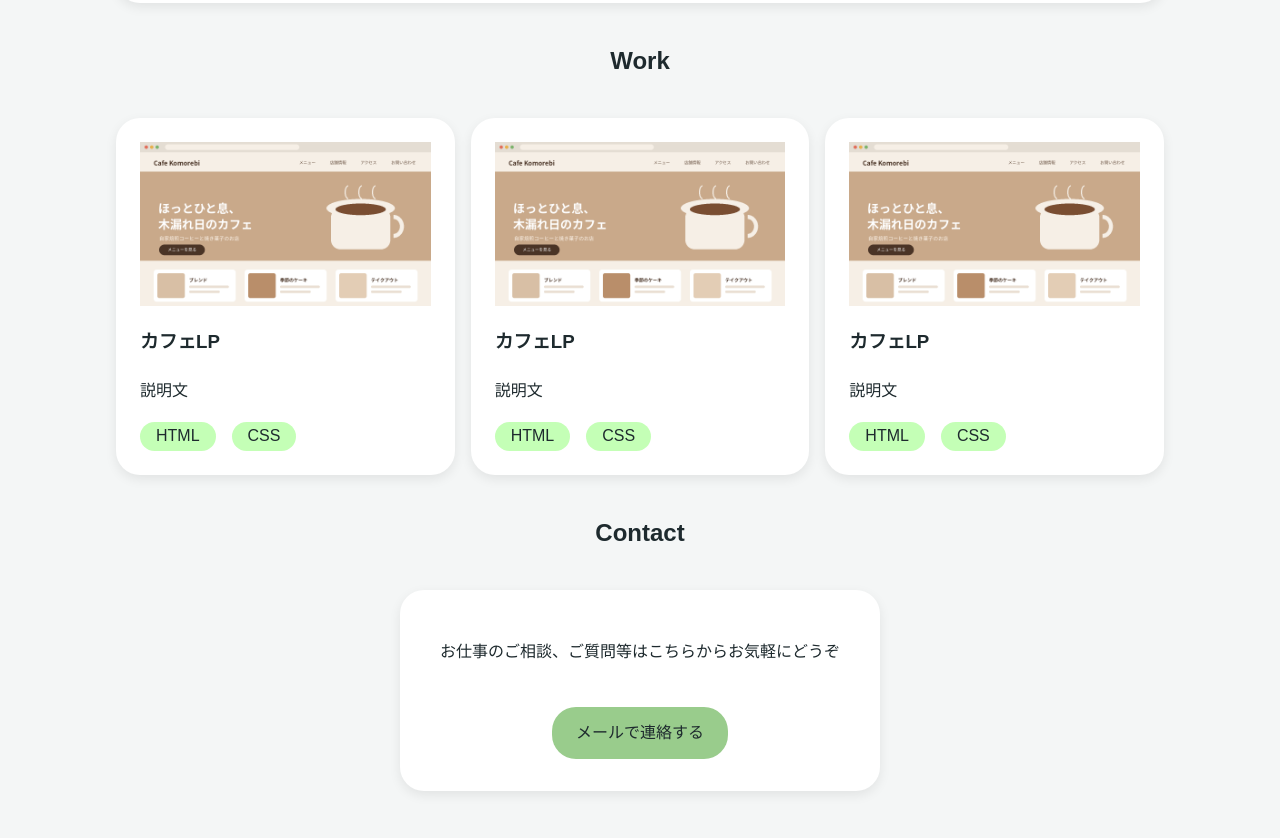
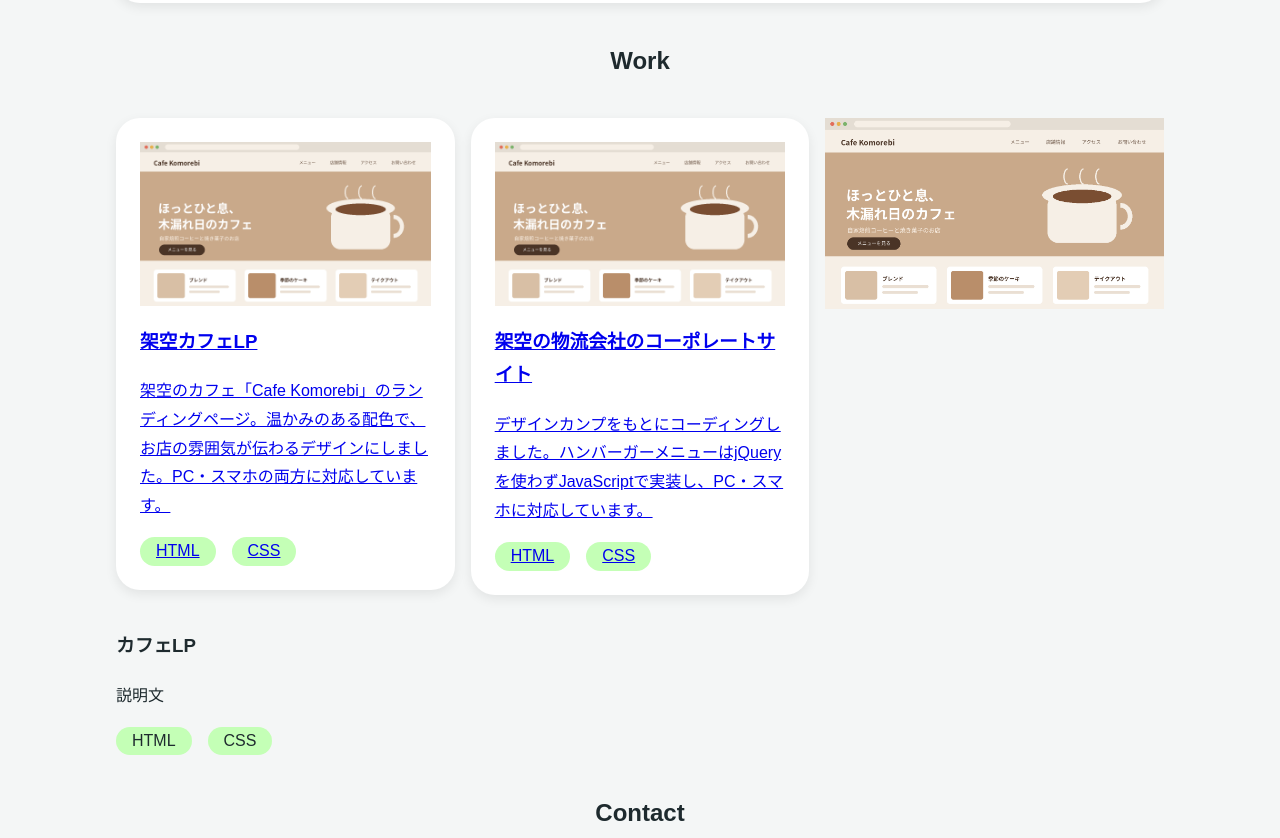
Before and after one commit to kuroneko-nilyanko/kuroneko-nilyanko.github.io, a plain HTML site: page index.html in a window 1280 px wide. Shown: the part 1105-1943 px from the top of the page. Drawn offline with Linux system fonts and the light colour scheme.

Commit message:
Add files via upload

```diff
--- a/index.html
+++ b/index.html
@@ -87,35 +87,38 @@
 
 
     <div class="work-list">
+        <a href="https://kuroneko-nilyanko.github.io/cafe/">
         <div class="card">
 
                 <img src="img/cafe-lp.png" alt="サイト画像" class="work-img">
 
             <div>
-                <h3>カフェLP</h3>
-                <p>説明文</p>
+                <h3>架空カフェLP</h3>
+                <p>架空のカフェ「Cafe Komorebi」のランディングページ。温かみのある配色で、お店の雰囲気が伝わるデザインにしました。PC・スマホの両方に対応しています。</p>
                 <ul class="tag-list">
                     <li class="tag-item">HTML</li>
                     <li class="tag-item">CSS</li>
                 </ul>
             </div>
         </div>
+        </a>
 
+        <a href="https://kuroneko-nilyanko.github.io/aoba/">
         <div class="card">
 
                 <img src="img/cafe-lp.png" alt="サイト画像" class="work-img">
 
             <div>
-                <h3>カフェLP</h3>
-                <p>説明文</p>
+                <h3>架空の物流会社のコーポレートサイト</h3>
+                <p>デザインカンプをもとにコーディングしました。ハンバーガーメニューはjQueryを使わずJavaScriptで実装し、PC・スマホに対応しています。</p>
                 <ul class="tag-list">
                     <li class="tag-item">HTML</li>
                     <li class="tag-item">CSS</li>
                 </ul>
             </div>
         </div>
+        </a>
 
-        <div class="card">
 
                 <img src="img/cafe-lp.png" alt="サイト画像" class="work-img">
 
```
